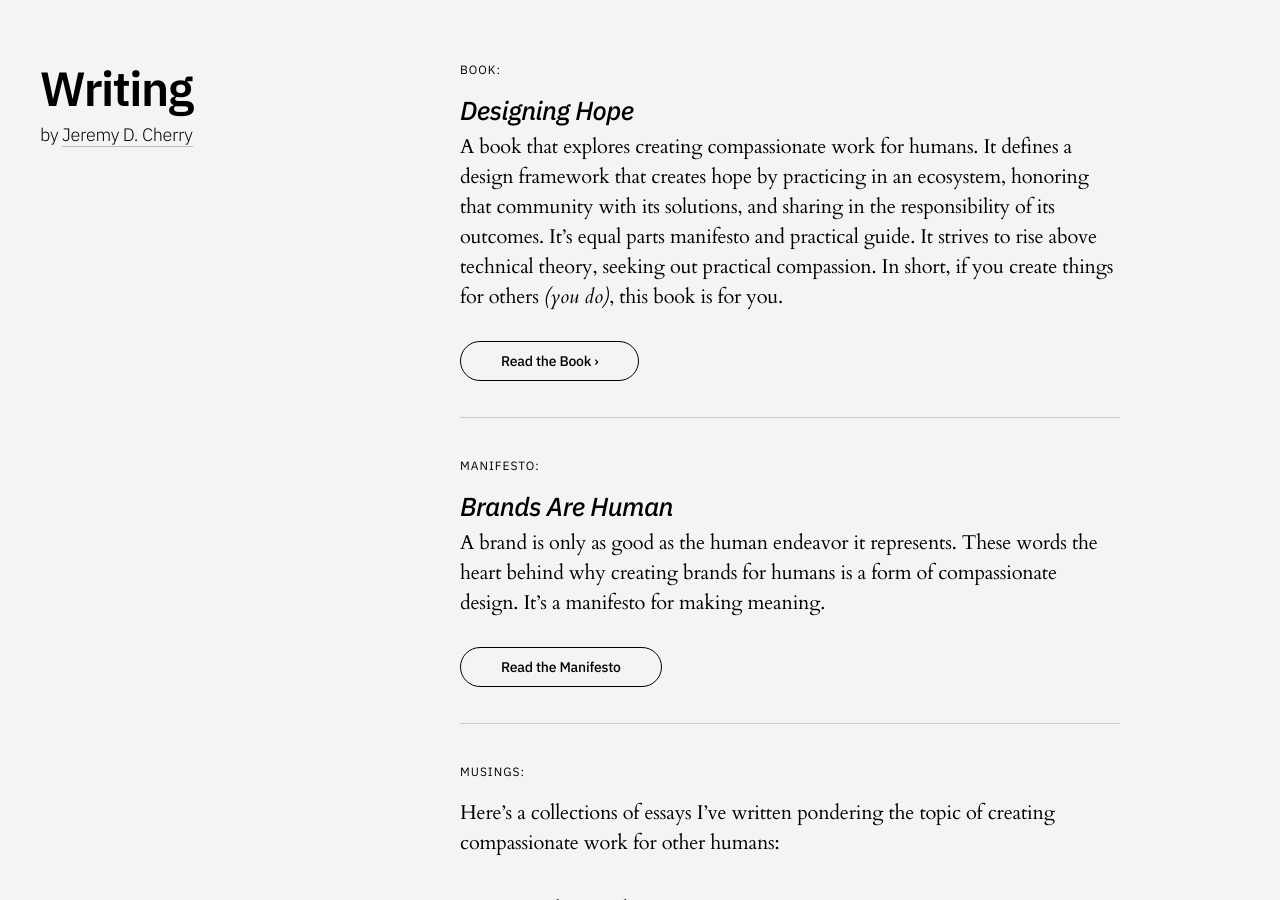
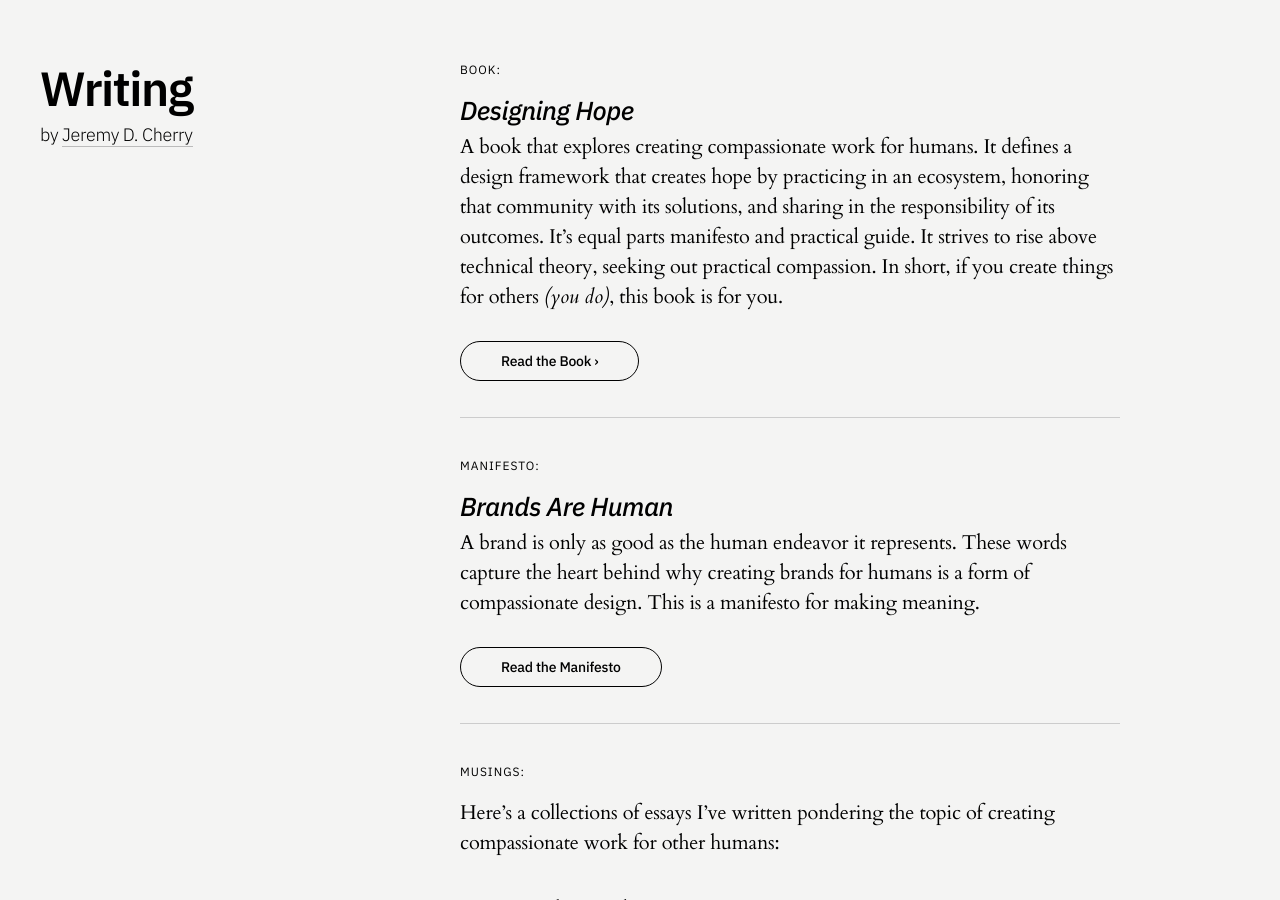
Before and after one commit to jeremydcherry/jeremydcherry.github.io, a Jekyll site: the page built from content/writing.md, in a window 1280 px wide and 900 px high. Built offline with Jekyll 4.4.1, drawn with Linux system fonts in a browser that asks for light colours.

Commit message:
Updated copy on Writing

```diff
--- a/content/writing.md
+++ b/content/writing.md
@@ -19,7 +19,7 @@ A book that explores creating compassionate work for humans. It defines a design
 
 ## _Brands Are Human_
 
-A brand is only as good as the human endeavor it represents. These words the heart behind why creating brands for humans is a form of compassionate design. It's a manifesto for making meaning.
+A brand is only as good as the human endeavor it represents. These words capture the heart behind why creating brands for humans is a form of compassionate design. This is a manifesto for making meaning.
 
 <a href="/brandsarehuman" class="btn_secondary">Read the Manifesto</a>
 
```
